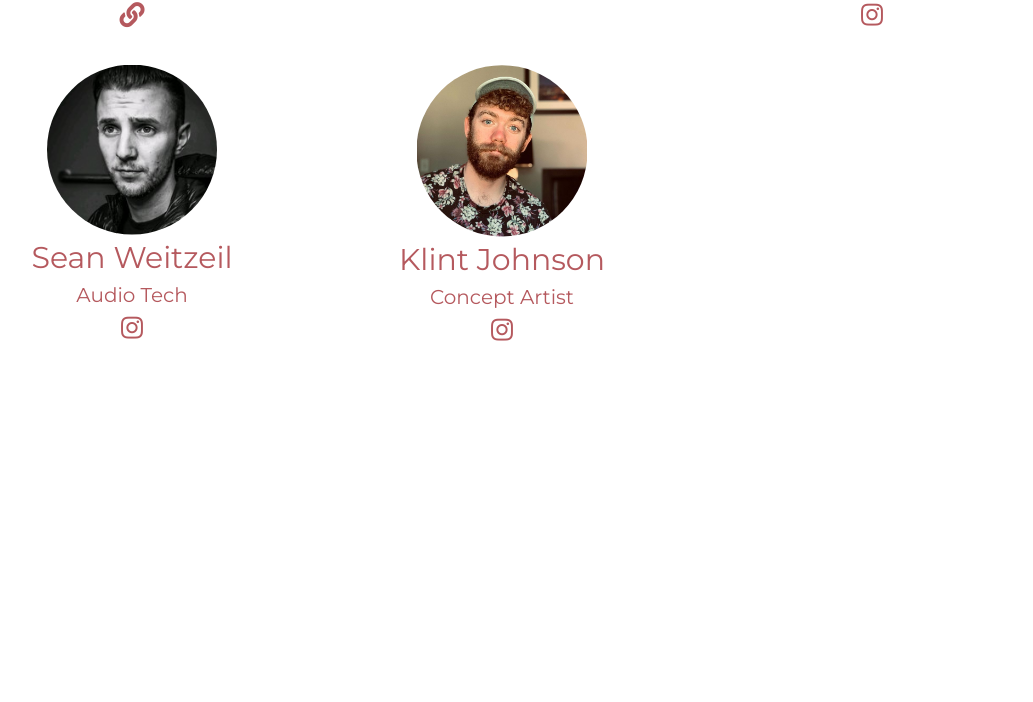
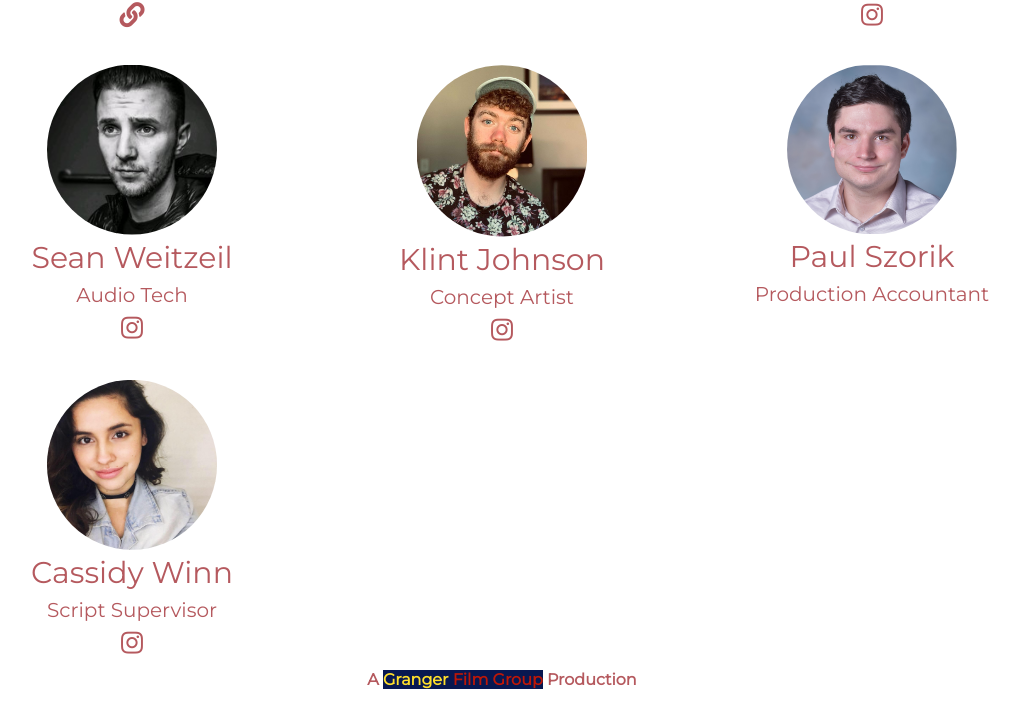
Before and after one commit to blundercode/inheritance-site, a plain HTML site: page crew.html in a window 1280 px wide. Shown: the part 890-1592 px from the top of the page, without its empty margins (138-1171 px from the left). Before the commit the page ends 1270 px from the top, so only its background shows below. Drawn offline with nearby package versions, Linux system fonts and the light colour scheme; a web font is replaced by a local one.

Commit message:
updated all kinds of shit

```diff
--- a/crew.html
+++ b/crew.html
@@ -5,11 +5,11 @@
     <meta http-equiv="X-UA-Compatible" content="IE=edge,chrome=1" />
     <meta name="viewport" content="width=device-width,initial-scale=1" />
     <title>Inheritance Short Film</title>
-    <meta name="author" content="ErikMcfarland" />
-    <meta name="description" content="ErikMcfarland Personal Website" />
+    <meta name="author" content="inheritanceshort" />
+    <meta name="description" content="inheritanceshort Personal Website" />
     <meta
       name="keywords"
-      content="ErikMcfarland,erik,mcfarland,erik mcfarland,director,imdb"
+      content="inheritanceshort,erik,mcfarland,erik mcfarland,director,imdb"
     />
     <link
       rel="shortcut icon"
@@ -160,8 +160,27 @@
             ></a>
           </div>
         </div>
+        <div class="col-md-4 profile-col">
+          <div><img class="img-fluid circle" src="image/paul.png" /></div>
+          <div class="profile-name">Paul Szorik</div>
+          <div class="profile-title">Production Accountant</div>
+          <div class="profile-social"></div>
+        </div>
+        <div class="col-md-4 profile-col">
+          <div><img class="img-fluid circle" src="image/cassidy.jpg" /></div>
+          <div class="profile-name">Cassidy Winn</div>
+          <div class="profile-title">Script Supervisor</div>
+          <div class="profile-social">
+            <a target="_blank" href="https://www.instagram.com/winncassidy/"
+              ><i class="fab fa-instagram"></i
+            ></a>
+          </div>
+        </div>
       </div>
     </div>
+        <a target="_blank" href="http://grangerfilmgroup.com/"><div class="gfg-stamp">A <span class="gfg-background"><span class="granger">Granger</span> <span class="film-group">Film Group</span></span> Production </div></a>
+
+
 
     <script
       src="//ajax.googleapis.com/ajax/libs/jquery/3.0.0/jquery.min.js"
--- a/style.css
+++ b/style.css
@@ -1,7 +1,12 @@
+html { height: 100%; }
+
 body {
   font-family: "Montserrat", sans-serif;
   background-color: white;
   color: #b5595e;
+  min-height:100%;
+  position:relative;
+  padding-bottom: 10px;
 }
 
 /* unvisited link */
@@ -207,3 +212,22 @@ a:active {
 .profile-col {
   margin-bottom:30px
 }
+
+.gfg-stamp{
+  bottom: 10px;
+    text-align: center;
+    position: absolute;
+    left: 0;
+    right: 0;
+    margin: auto;
+    font-weight: bolder;
+}
+.granger {
+  color:#FFDF2B
+}
+.film-group {
+  color:#BD1707
+}
+.gfg-background {
+  background-color: #081851;
+}
```
Also changed, not shown: about.html (+6 -3 lines), audition.html (+6 -3 lines), index.html (+7 -3 lines), treatment.html (+5 -3 lines), image/cassidy.jpg (added), image/paul.PNG (added), script.js (line endings or trailing spaces), 1 other file.
